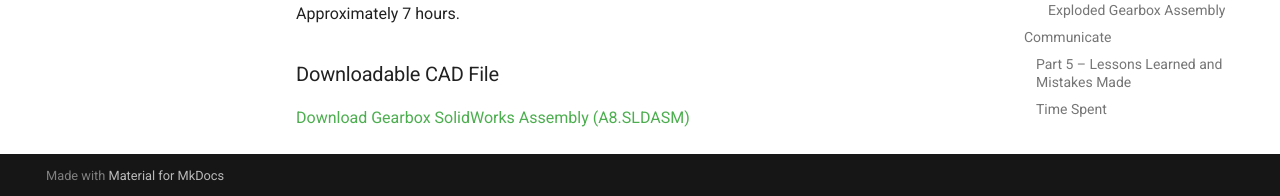
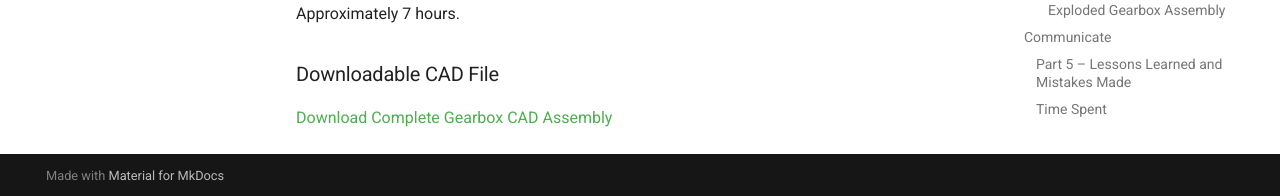
Before and after one commit to rgardn14-max/megr2157-portfolio, an MkDocs documentation site: the page built from docs/assignments/A08/index.md, in a window 1280 px wide and 900 px high, scrolled down 8883 px. Shown: the part 701-897 px from the top of the window. Built offline with MkDocs 1.6.1 and Material for MkDocs 9.7.7, drawn with Linux system fonts in a browser that asks for light colours.

Commit message:
Update index.md

```diff
--- a/docs/assignments/A08/index.md
+++ b/docs/assignments/A08/index.md
@@ -92,4 +92,4 @@ Approximately 7 hours.
 
 ### Downloadable CAD File
 
-[Download Gearbox SolidWorks Assembly (A8.SLDASM)](A8.SLDASM)
+[Download Complete Gearbox CAD Assembly](A8_Gearbox.zip)
```
